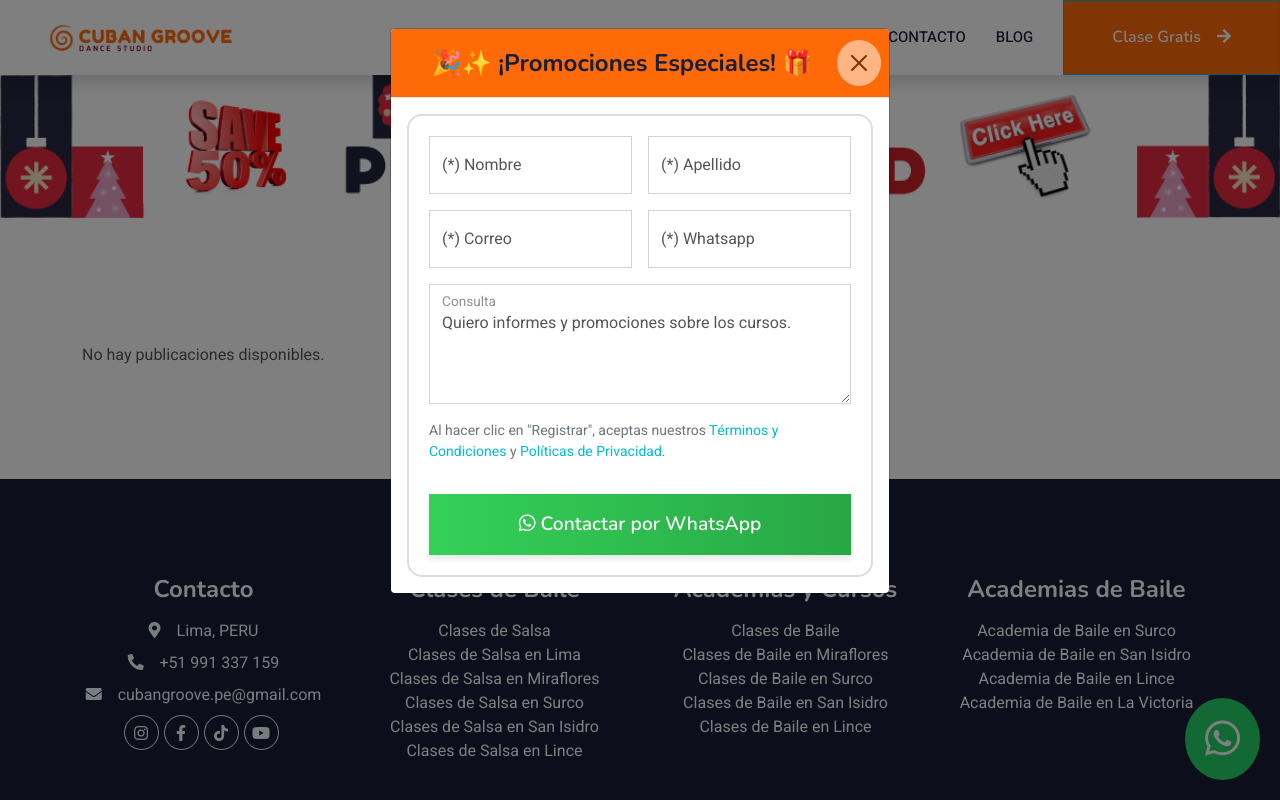
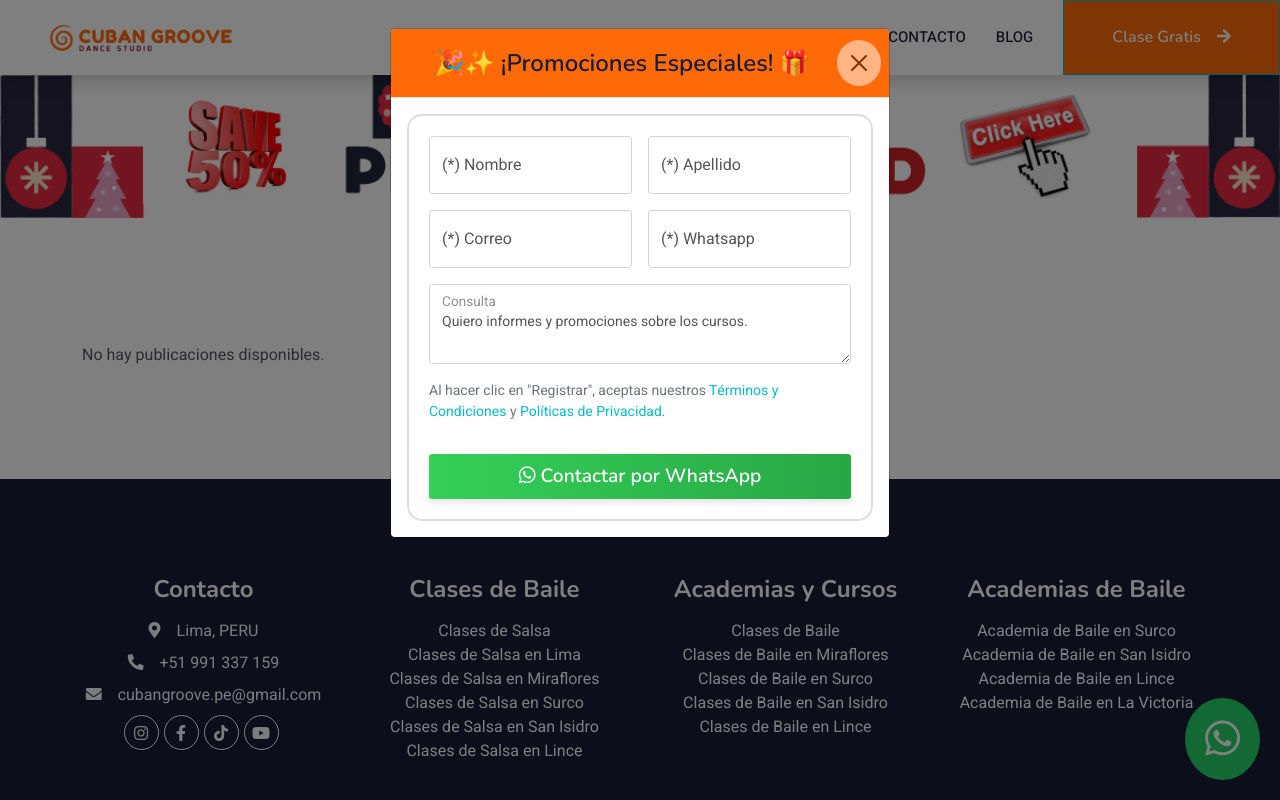
Before and after one commit to paulcobox/webluxe, a Django app: page /blog/ in a window 1280 px wide, after a click on "Clase Gratis". Run offline with Django 3.2, Linux system fonts and the light colour scheme; data comes from the database, SQL or seed files in the repository; data that the repository does not hold is empty; parts of the project's set-up code (start-up, migrations or seed data) failed here and were passed over; some libraries are stand-ins or nearby versions.

Commit message:
ajuste popup

```diff
--- a/static/css/style.css
+++ b/static/css/style.css
@@ -545,6 +545,18 @@
     font-weight: normal; /* Peso de fuente para que no sea tan grueso como un <h2> */
 }
 
+.custom-h4 {
+    font-size: 1.5rem;       /* Tamaño personalizado para el h4 */
+    font-weight: 600;        /* Peso de la fuente */
+}
+
+/* Ajuste para pantallas pequeñas */
+@media (max-width: 767px) {
+    .custom-h4 {
+        font-size: 1.2rem;   /* Tamaño más pequeño para pantallas móviles */
+        text-transform: none; /* Mantener el texto normal en móviles */
+    }
+}
 
 
 .btn-orange {
--- a/templates/_base.html
+++ b/templates/_base.html
@@ -225,7 +225,7 @@
 
                 <div class="modal-content">
                     <div class="modal-header text-center" style="background-color: #ff6a09; color: white;">
-                        <h4 class="modal-title w-100">🎉✨ ¡Promociones Especiales! 🎁</h4>
+                        <h4 class="modal-title w-100 custom-h4">🎉✨ ¡Promociones Especiales! 🎁</h4>
                         <button type="button" class="btn-close" data-bs-dismiss="modal" aria-label="Close" style="background-color: white;"></button>
                     </div>
                     <div class="modal-body">
@@ -235,7 +235,7 @@
                             <div class="row g-3">
                                 <div class="col-md-6">
                                     <div class="form-floating">
-                                        <input type="text" class="form-control" id="name" name="first_name" placeholder="Tu Nombre" required>
+                                        <input type="text" class="form-control form-control-sm" id="name" name="first_name" placeholder="Tu Nombre" required>
                                         <label for="name">(*) Nombre</label>
                                         <div class="invalid-feedback">
                                             Por favor, introduce tu nombre.
@@ -244,7 +244,7 @@
                                 </div>
                                 <div class="col-md-6">
                                     <div class="form-floating">
-                                        <input type="text" class="form-control" id="last_name" name="last_name" placeholder="Tu Apellido" required>
+                                        <input type="text" class="form-control form-control-sm" id="last_name" name="last_name" placeholder="Tu Apellido" required>
                                         <label for="last_name">(*) Apellido</label>
                                         <div class="invalid-feedback">
                                             Por favor, introduce tu apellido.
@@ -253,7 +253,7 @@
                                 </div>
                                 <div class="col-md-6">
                                     <div class="form-floating">
-                                        <input type="email" class="form-control" id="email" name="email" placeholder="Tu Correo" required>
+                                        <input type="email" class="form-control form-control-sm" id="email" name="email" placeholder="Tu Correo" required>
                                         <label for="email">(*) Correo</label>
                                         <div class="invalid-feedback">
                                             Por favor, introduce un correo electrónico válido.
@@ -263,15 +263,13 @@
                                 <div class="col-md-6">
                                     <div class="form-floating">
                                         <input type="text"
-                                            class="form-control"
+                                            class="form-control form-control-sm"
                                             id="phone_number"
                                             name="phone_number"
                                             placeholder="Tu Whatsapp"
                                             required
                                             pattern="^\+?[0-9]{9,}$"
                                             title="Solo se permiten números y, opcionalmente, un '+' al inicio.">
-
-
                                         <label for="phone_number">(*) Whatsapp</label>
                                         <div class="invalid-feedback">
                                             Por favor, introduce un número de WhatsApp válido.
@@ -280,7 +278,7 @@
                                 </div>
                                 <div class="col-12">
                                     <div class="form-floating">
-                                        <textarea class="form-control" placeholder="Deja un mensaje aqui" id="message" name="notes" style="height: 120px" required></textarea>
+                                        <textarea class="form-control form-control-sm" placeholder="Deja un mensaje aqui" id="message" name="notes" style="height: 80px" required></textarea>
                                         <label for="message">Consulta</label>
                                         <div class="invalid-feedback">
                                             Por favor, deja tu consulta.
@@ -294,14 +292,15 @@
                                     </p>
                                 </div>
                                 <div class="col-12">
-                                    <button class="btn btn-success w-100 py-3" type="button" id="submitForm">
+                                    <button class="btn btn-success btn-sm w-100 py-2" type="button" id="submitForm">
                                         <i class="fab fa-whatsapp i-size-contactar"></i>
                                         Contactar por WhatsApp
                                     </button>
-                                    <button type="button" id="closeModalButton" class="btn btn-secondary d-none" data-bs-dismiss="modal">Close</button>
+                                    <button type="button" id="closeModalButton" class="btn btn-secondary btn-sm d-none" data-bs-dismiss="modal">Close</button>
                                 </div>
                             </div>
                         </form>
+
                         <div id="processingOverlay" class="position-absolute top-0 start-0 w-100 h-100 d-none d-flex align-items-center justify-content-center" style="background-color: rgba(255, 255, 255, 0.8); z-index: 10;">
                             <div class="text-center">
                                 <div class="spinner-border text-primary" role="status">
```
